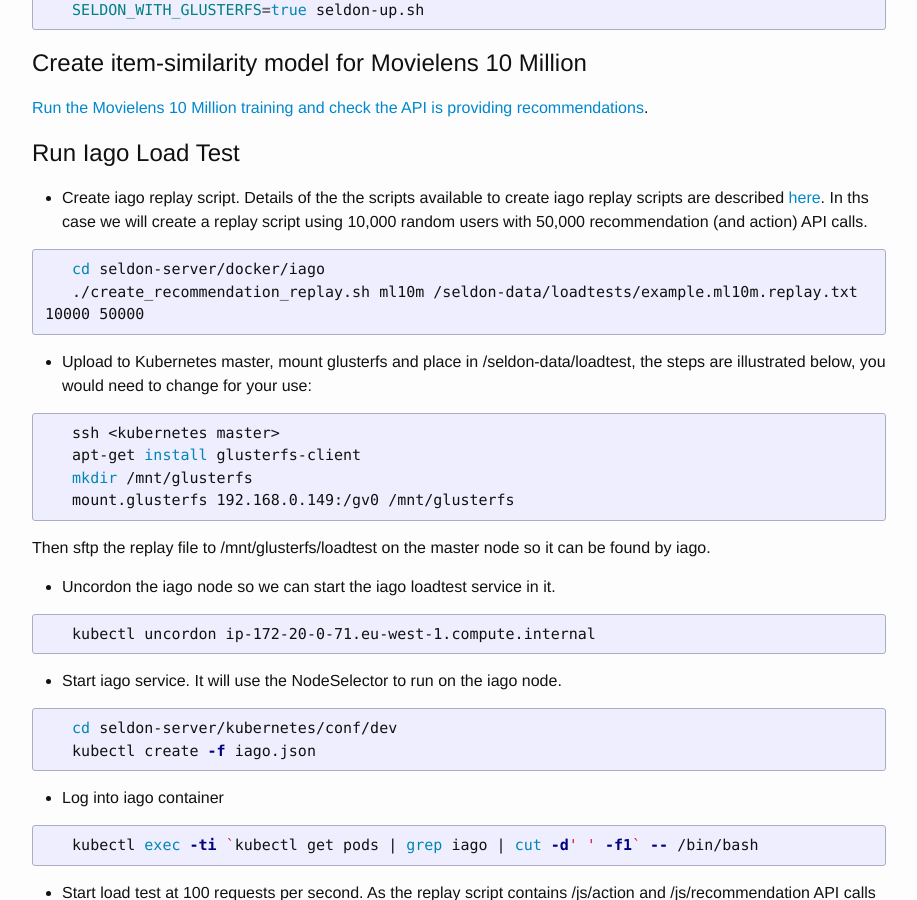
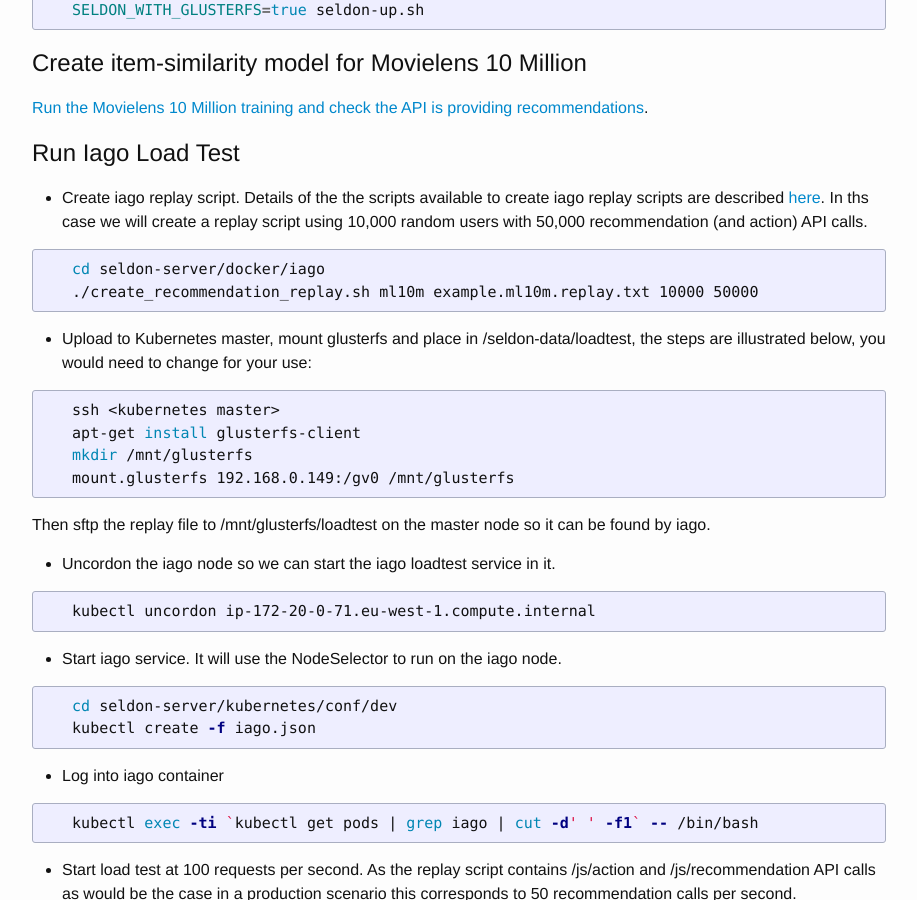
Before and after one commit to SeldonIO/seldonio.github.com, a Jekyll site: the page built from benchmark-guide.md, in a window 1280 px wide and 900 px high, scrolled down 1375 px. Shown: the whole window, without its empty margins (181-1098 px from the left). Built offline with Jekyll 4.4.1, drawn with Linux system fonts in a browser that asks for light colours.

Commit message:
change replay script location in benchmarking

```diff
--- a/benchmark-guide.md
+++ b/benchmark-guide.md
@@ -63,7 +63,7 @@ This guide will go through detailed steps to show how a Seldon setup can be benc
   * Create iago replay script. Details of the the scripts available to create iago replay scripts are described [here](iago.html). In ths case we will create a replay script using 10,000 random users with 50,000 recommendation (and action) API calls.
 {% highlight bash %}
    cd seldon-server/docker/iago
-   ./create_recommendation_replay.sh ml10m /seldon-data/loadtests/example.ml10m.replay.txt 10000 50000
+   ./create_recommendation_replay.sh ml10m example.ml10m.replay.txt 10000 50000
 {% endhighlight %}
 * Upload to Kubernetes master, mount glusterfs and place in /seldon-data/loadtest, the steps are illustrated below, you would need to change for your use:
 {% highlight bash %}
```
